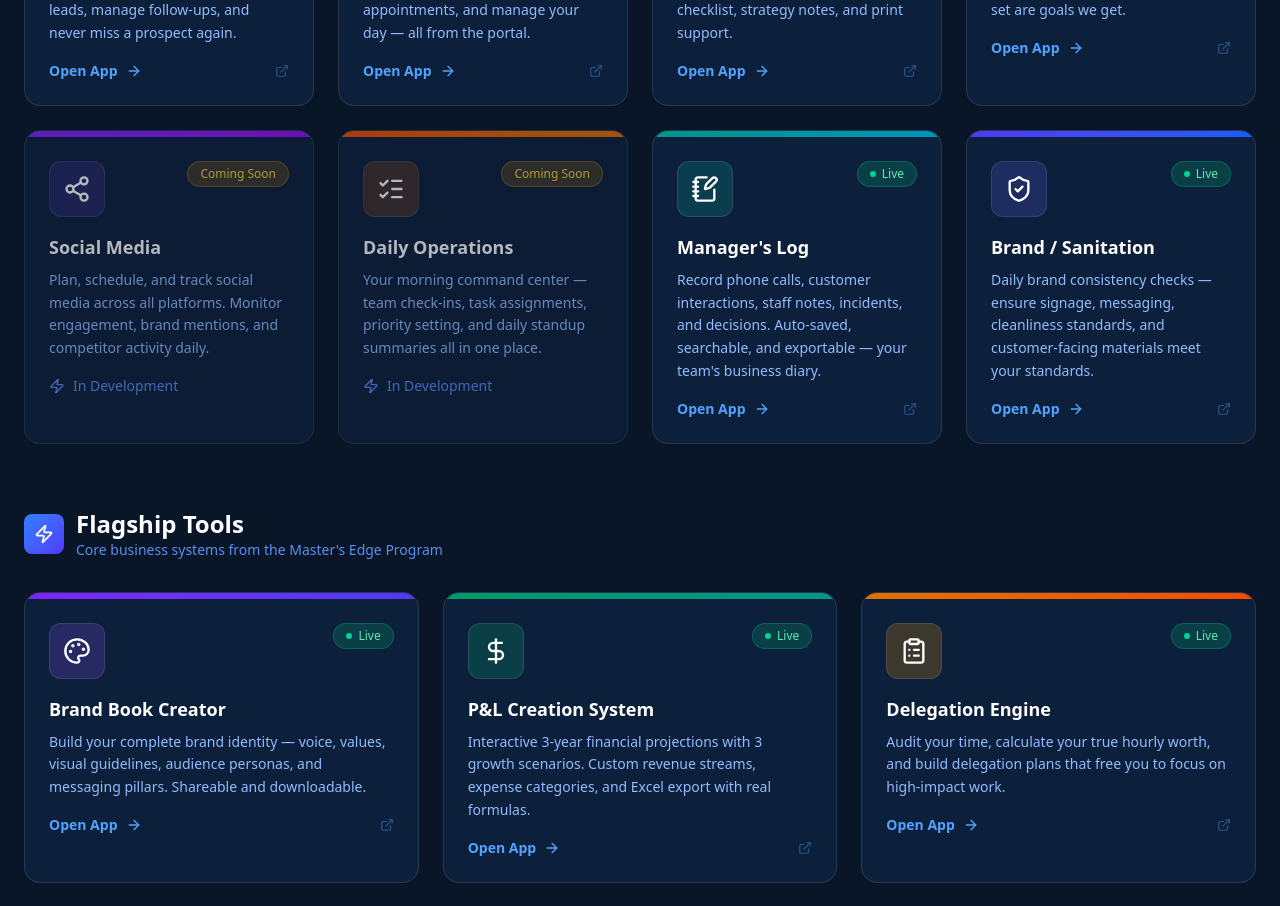
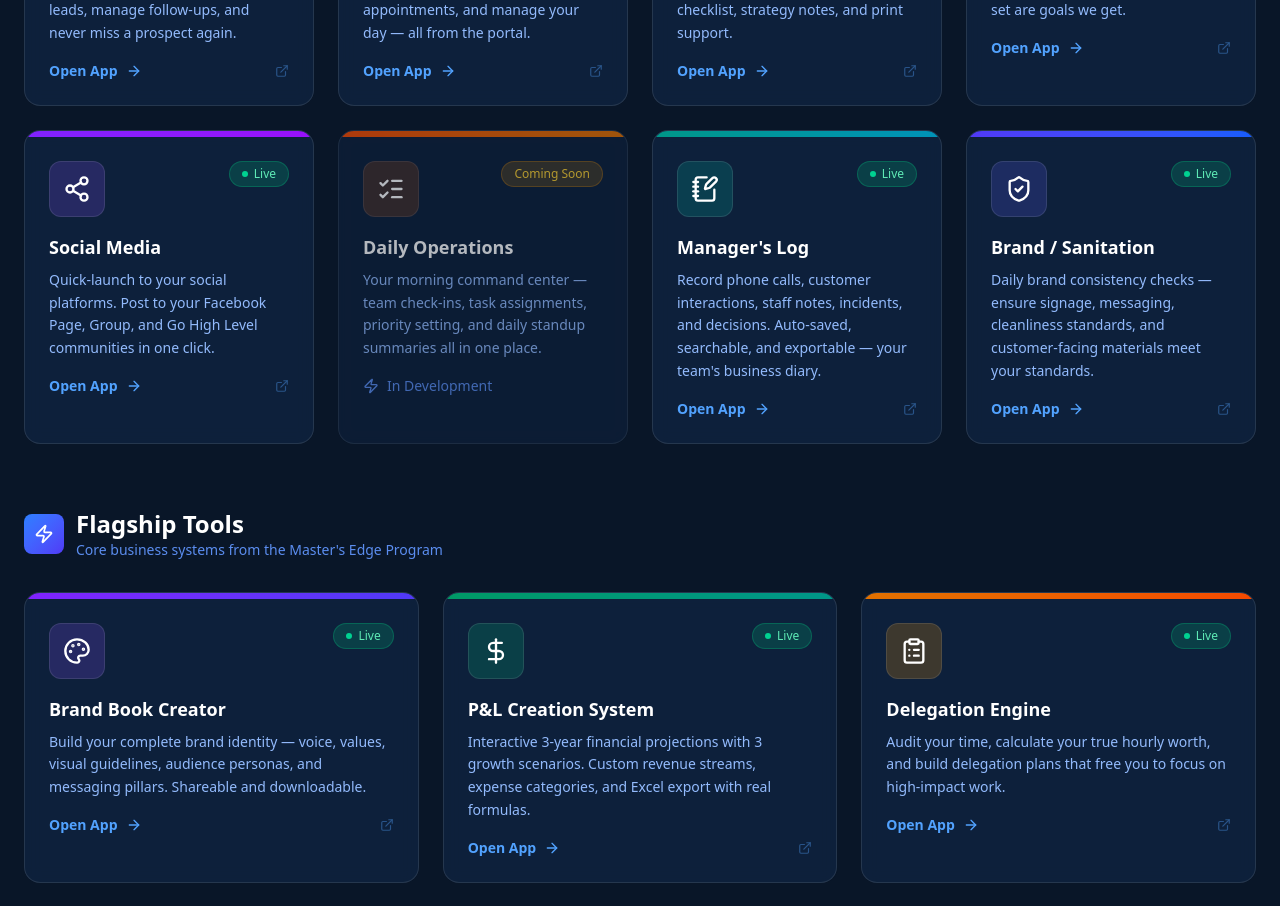
Before and after one commit to BrettLechtenbrerg/Masters-Edge-Portal, a Next.js app: page / in a window 1280 px wide. Shown: the part 920-1826 px from the top of the page. Built offline with nearby package versions, Linux system fonts and the light colour scheme.

Commit message:
Social Media card live

```diff
--- a/src/app/page.tsx
+++ b/src/app/page.tsx
@@ -87,12 +87,12 @@ const apps: AppCard[] = [
   {
     name: "Social Media",
     description:
-      "Plan, schedule, and track social media across all platforms. Monitor engagement, brand mentions, and competitor activity daily.",
+      "Quick-launch to your social platforms. Post to your Facebook Page, Group, and Go High Level communities in one click.",
     icon: Share2,
-    url: "#",
+    url: "https://tsai-social-media.vercel.app",
     gradient: "from-violet-600 to-purple-600",
     iconBg: "bg-violet-500/20",
-    status: "coming-soon",
+    status: "live",
     tier: "daily-ops",
   },
   {
```
